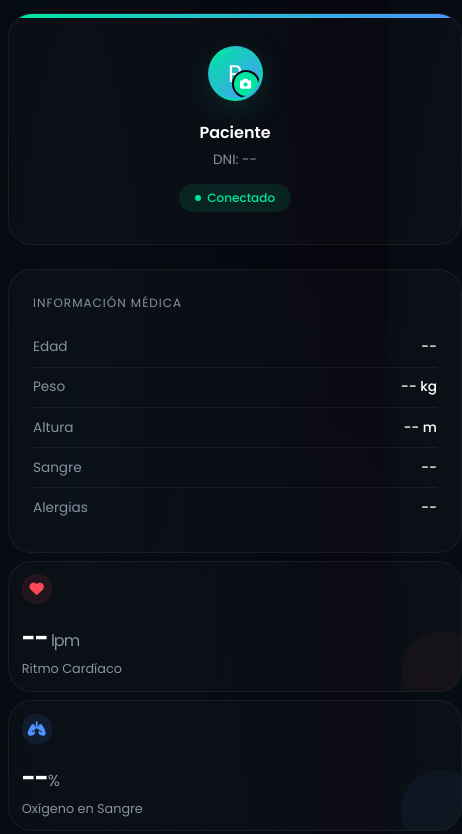
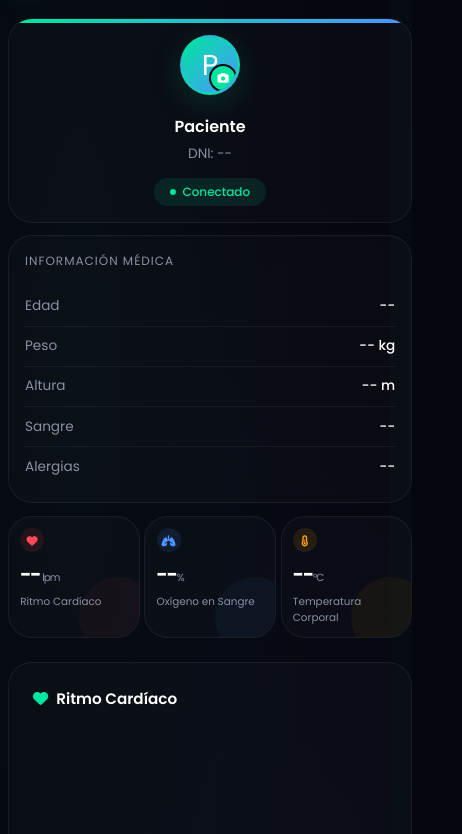
Before and after one commit to Brando-BC/safewatch, a plain HTML site: page safewatch-frontend/pages/paciente.html in a window 390 px wide. Shown: the part 50-884 px from the top of the page, 462 px wide, since content can reach past the window. Drawn offline with nearby package versions, Linux system fonts and the light colour scheme; no server answers; sample sign-in values are in the browser's storage.

Commit message:
Fix responsive paciente definitivo

```diff
--- a/safewatch-frontend/pages/paciente.html
+++ b/safewatch-frontend/pages/paciente.html
@@ -214,32 +214,39 @@
         .btn-send { background: var(--gradient); color: #fff; }
         .btn-send:hover { box-shadow: var(--shadow-green); }
 
-        @media (max-width: 1200px) {
-            .dashboard { grid-template-columns: 1fr; }
-            .sidebar { display: grid; grid-template-columns: 1fr 1fr; }
-        }
-        @media (max-width: 768px) {
-            .sidebar { grid-template-columns: 1fr; }
-            .vitals-grid { grid-template-columns: 1fr; }
-            .charts-grid, .bottom-grid { grid-template-columns: 1fr; }
-            .dashboard { padding: 1rem; }
-        }
-@media (max-width: 480px) {
-    .dashboard { padding: 0.5rem !important; margin-top: 55px !important; gap: 0.5rem !important; }
-    .vitals-grid { gap: 0.5rem !important; }
-    .vital-card { padding: 0.8rem !important; }
+@media (max-width: 1200px) {
+    .dashboard { grid-template-columns: 1fr; }
+    .sidebar { display: grid; grid-template-columns: 1fr 1fr; }
+}
+@media (max-width: 768px) {
+    .dashboard { grid-template-columns: 1fr !important; padding: 0.5rem !important; margin-top: 60px !important; gap: 0.8rem !important; }
+    .sidebar { grid-template-columns: 1fr !important; gap: 0.8rem !important; }
+    .vitals-grid { grid-template-columns: repeat(3, 1fr) !important; gap: 0.5rem !important; }
+    .charts-grid, .bottom-grid { grid-template-columns: 1fr !important; }
+    .vital-card { padding: 0.7rem !important; }
     .vital-value { font-size: 1.5rem !important; }
-    .vital-icon { width: 30px !important; height: 30px !important; font-size: 0.9rem !important; }
-    .charts-grid, .bottom-grid { grid-template-columns: 1fr !important; }
-    .profile-avatar { width: 55px !important; height: 55px !important; font-size: 1.5rem !important; }
+    .vital-icon { width: 30px !important; height: 30px !important; font-size: 0.9rem !important; margin-bottom: 0.5rem !important; }
+    .vital-label { font-size: 0.65rem !important; }
+    .profile-card { padding: 1rem !important; }
+    .profile-avatar { width: 60px !important; height: 60px !important; font-size: 1.8rem !important; }
     .profile-name { font-size: 1rem !important; }
+    .info-card { padding: 1rem !important; }
     .navbar { padding: 0.5rem 0.8rem !important; }
     .logo { font-size: 1rem !important; }
     .logo-icon { width: 28px !important; height: 28px !important; font-size: 0.8rem !important; }
     .btn-logout { padding: 0.3rem 0.7rem !important; font-size: 0.7rem !important; }
+    #mapa { height: 160px !important; }
+    .chat-card { max-height: 280px !important; padding: 0.8rem !important; }
+    .msg-bubble { font-size: 0.75rem !important; }
+    .chat-input-area input { padding: 0.5rem 0.8rem !important; font-size: 0.8rem !important; }
     .btn-emergency { padding: 0.8rem !important; font-size: 0.9rem !important; }
-    .chat-card { max-height: 300px !important; }
-    .msg-bubble { font-size: 0.75rem !important; }
+    .user-name { font-size: 0.75rem !important; }
+}
+@media (max-width: 400px) {
+    .vitals-grid { grid-template-columns: repeat(3, 1fr) !important; gap: 0.3rem !important; }
+    .vital-value { font-size: 1.2rem !important; }
+    .vital-unit { font-size: 0.65rem !important; }
+    .vital-icon { width: 24px !important; height: 24px !important; font-size: 0.7rem !important; }
 }
 </style>
 </head>
```
